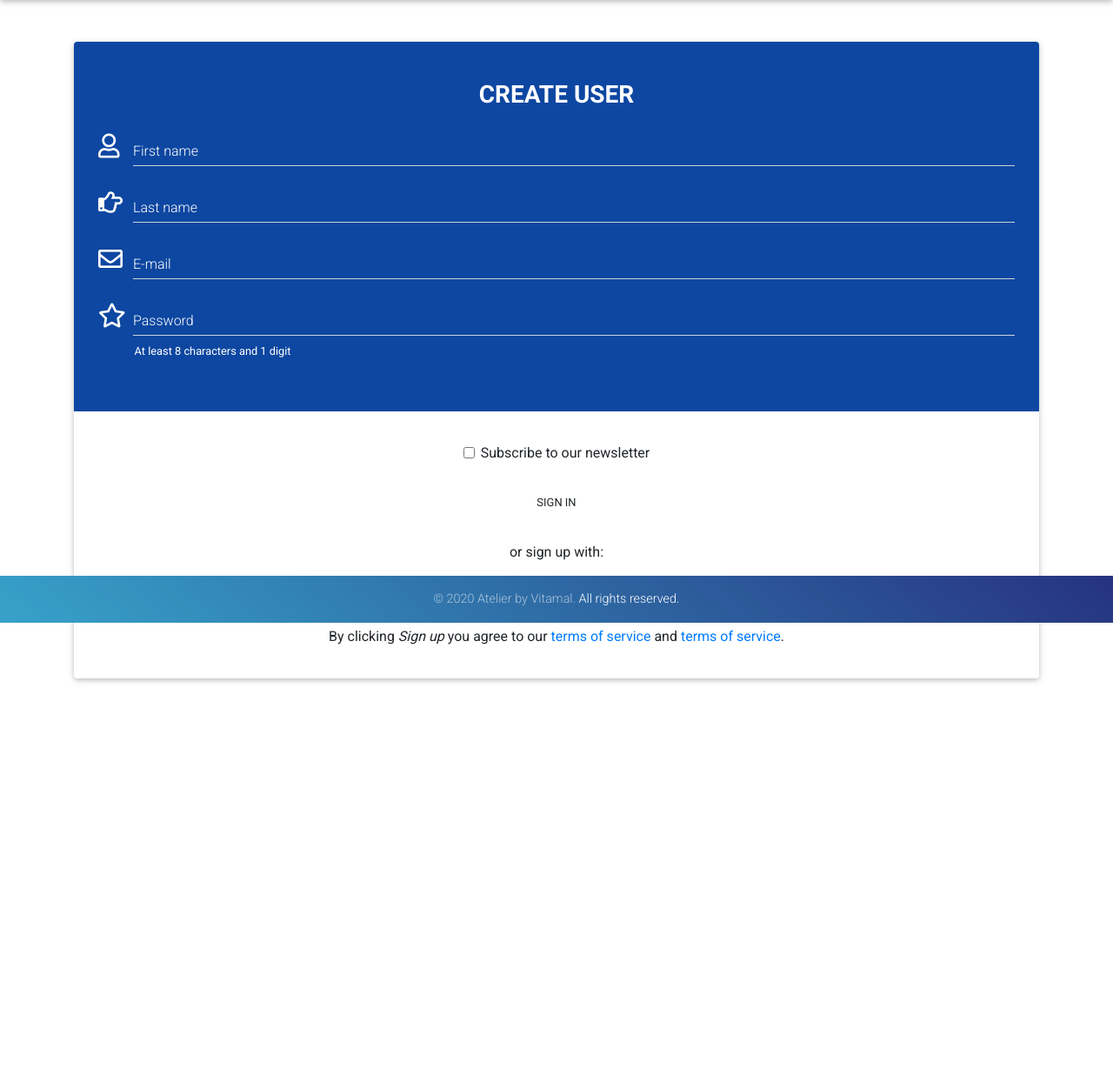
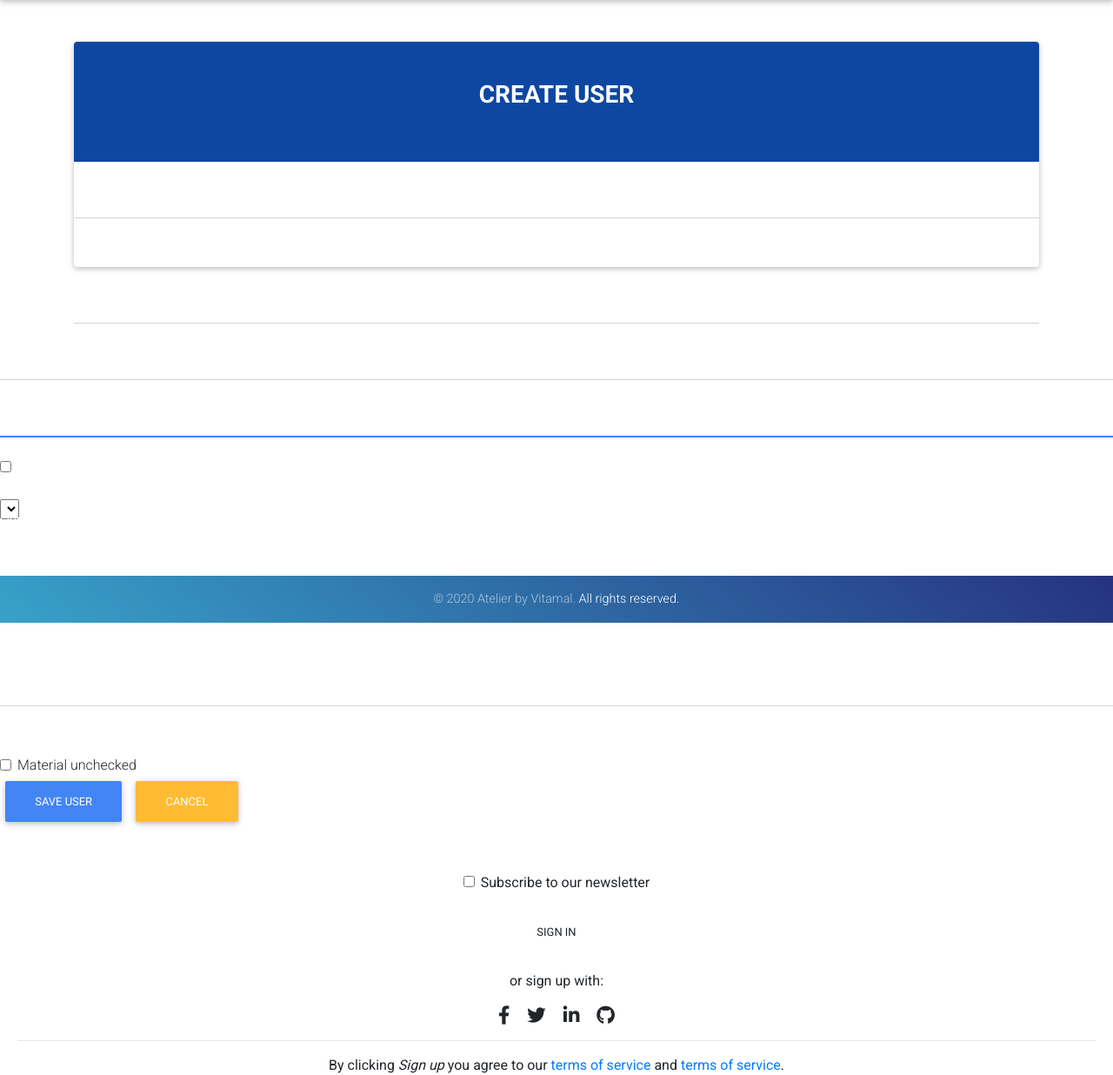
Before and after one commit to Vitamal/atelier, a Django app: page /users/create in a window 1280 px wide. Shown: the part 84-1320 px from the top of the page at 87% size. Before the commit the page ends 869 px from the top, so only its background shows below. Run offline with Django 3.2, Linux system fonts and the light colour scheme; a user stored in the database is signed in; data comes from the database, SQL or seed files in the repository; lists and menus that the app fills with data are empty; some libraries are stand-ins or nearby versions.

Commit message:
#7 still working with html user management

```diff
--- a/atelier/templates/atelier/home.html
+++ b/atelier/templates/atelier/home.html
@@ -40,7 +40,7 @@
                 <div class="card">
                     <!--Card image-->
                     <div class="view overlay z-depth-5">
-                        <img src="{% static 'atelier/pictures/orders.jpeg' %}"
+                        <img src="{% static 'atelier/pictures/atelier_7.png' %}"
                              class="card-img-top" alt="">
                         <a href="#">
                             <div class="mask rgba-white-slight"></div>
--- a/atelier/templates/atelier/user_management/user_create_update.html
+++ b/atelier/templates/atelier/user_management/user_create_update.html
@@ -36,42 +36,74 @@
 
 
             <!-- Form -->
-            <form class="pb-3 px-2" method="post">
+            <form class="pb-3 px-4" method="post">
                 {% csrf_token %}
                 {% for non_field_error in form.non_field_errors %}
                     <p class="text-danger">{{ non_field_error }}</p>
                 {% endfor %}
-                <!-- First name -->
-                <div class="md-form">
-                    <i class="far fa-user prefix text-white"></i>
-                    <input type="text" id="materialRegisterFormFirstName" class="form-control text-white">
-                    <label class="text-white" for="materialRegisterFormFirstName">First name</label>
+
+                {% for field in form %}
+
+                    <div class="md-form">
+{#                        <div class="form-group">#}
+                                {{ field }}
+                                {% if not field.field.widget.attrs.hide_label %}
+                                    <label for="{{ field.id_for_label }}"
+                                           class="text-white">{{ field.label }}</label>
+                                {% endif %}
+                            {% for error in field.errors %}<p class="text-danger">{{ error }}</p>{% endfor %}
+                            <small>
+                                        <span class="text-white" id="helptext_{{ field.auto_id }}">
+                                            {{ field.help_text }}
+                                        </span>
+                            </small>
+                        </div>
+                    </div>
+                {% endfor %}
+            <!-- Material unchecked -->
+<div class="form-check">
+    <input type="checkbox" class="form-check-input" id="materialUnchecked">
+    <label class="form-check-label" for="materialUnchecked">Material unchecked</label>
+</div>
+
+                {#                <!-- First name -->#}
+                {#                <div class="md-form">#}
+                {#                    <i class="far fa-user prefix text-white"></i>#}
+                {#                    <input type="text" id="materialRegisterFormFirstName" class="form-control text-white">#}
+                {#                    <label class="text-white" for="materialRegisterFormFirstName">{% trans 'First name' %}</label>#}
+                {#                </div>#}
+                {#                <!-- Last name -->#}
+                {#                <div class="md-form">#}
+                {#                    <i class="far fa-hand-point-right prefix text-white"></i>#}
+                {#                    <input type="email" id="materialRegisterFormLastName" class="form-control text-white">#}
+                {#                    <label class="text-white" for="materialRegisterFormLastName">Last name</label>#}
+                {#                </div>#}
+                {##}
+                {#                <!-- E-mail -->#}
+                {#                <div class="md-form mt-0">#}
+                {#                    <i class="far fa-envelope prefix text-white"></i>#}
+                {#                    <input type="email" id="materialRegisterFormEmail" class="form-control text-white">#}
+                {#                    <label class="text-white" for="materialRegisterFormEmail">E-mail</label>#}
+                {#                </div>#}
+                {##}
+                {#                <!-- Password -->#}
+                {#                <div class="md-form">#}
+                {#                    <i class="far fa-star prefix text-white"></i>#}
+                {#                    <input type="password" id="materialRegisterFormPassword" class="form-control text-white"#}
+                {#                           aria-describedby="materialRegisterFormPasswordHelpBlock">#}
+                {#                    <label class="text-white" for="materialRegisterFormPassword">Password</label>#}
+                {#                    <small id="materialRegisterFormPasswordHelpBlock" class="form-text text-white">#}
+                {#                        At least 8 characters and 1 digit#}
+                {#                    </small>#}
+                {#                </div>#}
+
+                <div class="mb-3">
+                    <button class="btn btn-primary" type="submit">{% trans 'Save user' %}</button>
+                    <a class="btn btn-warning" href="
+
+
+                            {% if cancel_url %}{{ cancel_url }}{% else %}{% url 'user_management' %}{% endif %}">{% trans 'Cancel' %}</a>
                 </div>
-                <!-- Last name -->
-                <div class="md-form">
-                    <i class="far fa-hand-point-right prefix text-white"></i>
-                    <input type="email" id="materialRegisterFormLastName" class="form-control text-white">
-                    <label class="text-white" for="materialRegisterFormLastName">Last name</label>
-                </div>
-
-                <!-- E-mail -->
-                <div class="md-form mt-0">
-                    <i class="far fa-envelope prefix text-white"></i>
-                    <input type="email" id="materialRegisterFormEmail" class="form-control text-white">
-                    <label class="text-white" for="materialRegisterFormEmail">E-mail</label>
-                </div>
-
-                <!-- Password -->
-                <div class="md-form">
-                    <i class="far fa-star prefix text-white"></i>
-                    <input type="password" id="materialRegisterFormPassword" class="form-control text-white"
-                           aria-describedby="materialRegisterFormPasswordHelpBlock">
-                    <label class="text-white" for="materialRegisterFormPassword">Password</label>
-                    <small id="materialRegisterFormPasswordHelpBlock" class="form-text text-white">
-                        At least 8 characters and 1 digit
-                    </small>
-                </div>
-
             </form>
             <!-- Form -->
 
--- a/atelier/views/user_managment/forms/create_update_user_form.py
+++ b/atelier/views/user_managment/forms/create_update_user_form.py
@@ -9,7 +9,6 @@
 
 
 class UserUpdateForm(PasswordForm):
-
     class Meta:
         model = User
         fields = ['first_name', 'last_name', 'email', 'occupation', 'is_administrator', 'password1', 'password2']
@@ -25,13 +24,13 @@
         required=True,
         label=_('Password'),
         strip=False,
-        widget=forms.PasswordInput(attrs={'autocomplete': 'new-password', 'class': 'form-control', 'required': True}),
+        widget=forms.PasswordInput(attrs={'autocomplete': 'new-password', 'class': 'form-control text-white', 'required': True}),
         help_text=password_validation.password_validators_help_text_html(),
     )
 
     password2 = forms.CharField(
         required=True,
-        widget=forms.PasswordInput(attrs={'class': 'form-control', 'required': True, 'autocomplete': 'new-password'}),
+        widget=forms.PasswordInput(attrs={'class': 'form-control text-white', 'required': True, 'autocomplete': 'new-password', 'id': 'materialRegisterFormPassword'}),
         strip=False,
         help_text=_('Enter the same password as before, for verification.'),
         label=_('Password confirmation'),
@@ -42,8 +41,10 @@
         fields = RedirectSuccessFormMixin.Meta.fields + [
             'username', 'first_name', 'last_name', 'email', 'is_administrator', 'occupation', 'password1', 'password2']
         widgets = {
-            'username': forms.TextInput(attrs={'class': 'form-control', 'required': True}),
-            'email': forms.EmailInput(attrs={'class': 'form-control', 'required': True}),
-            'first_name': forms.TextInput(attrs={'class': 'form-control', 'required': True}),
-            'last_name': forms.TextInput(attrs={'class': 'form-control', 'required': True}),
+            'username': forms.TextInput(attrs={'class': 'form-control text-white', 'required': True}),
+            'email': forms.EmailInput(attrs={'class': 'form-control text-white', 'id': 'materialRegisterFormEmail', 'required': True}),
+            'first_name': forms.TextInput(
+                attrs={'class': 'form-control text-white', 'id': 'materialRegisterFormFirstName', 'required': True}),
+            'last_name': forms.TextInput(attrs={'class': 'form-control text-white', 'id': 'materialRegisterFormLastName', 'required': True}),
+            'is_administrator': forms.CheckboxInput(attrs={'class': 'checkbox'}),
         }
```
